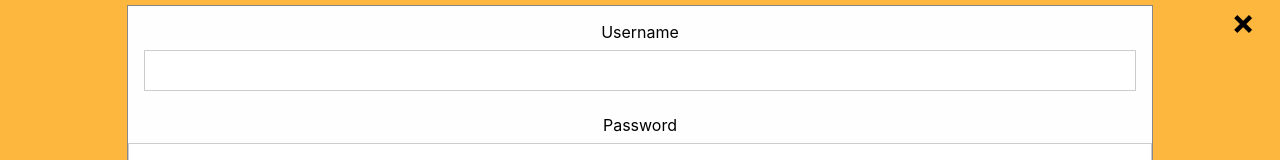
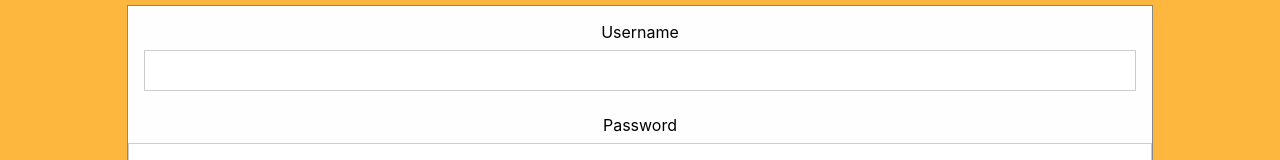
Before and after one commit to FishdStick/Lab-Routing, a React (Create React App) app: page / in a window 1280 px wide. Shown: the top 160 px of the page. Built offline with nearby package versions, Linux system fonts and the light colour scheme.

Commit message:
attempt to fix login form not being centered

```diff
--- a/src/component/login-form.js
+++ b/src/component/login-form.js
@@ -37,8 +37,6 @@ export function LoginForm({onLoginSubmit}){
 
     return (
       <div id="id01" class="modal">
-        <span onclick="document.getElementById('id01').style.display='none'"
-        class="close" title="Close Modal">&times;</span>
         <form class="modal-content animate" onSubmit={handleLoginSubmit}>
         <div class="container">
           <label>Username </label>
--- a/src/css/login.css
+++ b/src/css/login.css
@@ -1,9 +1,9 @@
 /* Bordered form */
 form {
-    align-content: center;
-    align-self: center;
     width: 100px;
+    height: auto;
     border: 3px solid black;
+
   }
 
   /* Full-width inputs */
```
